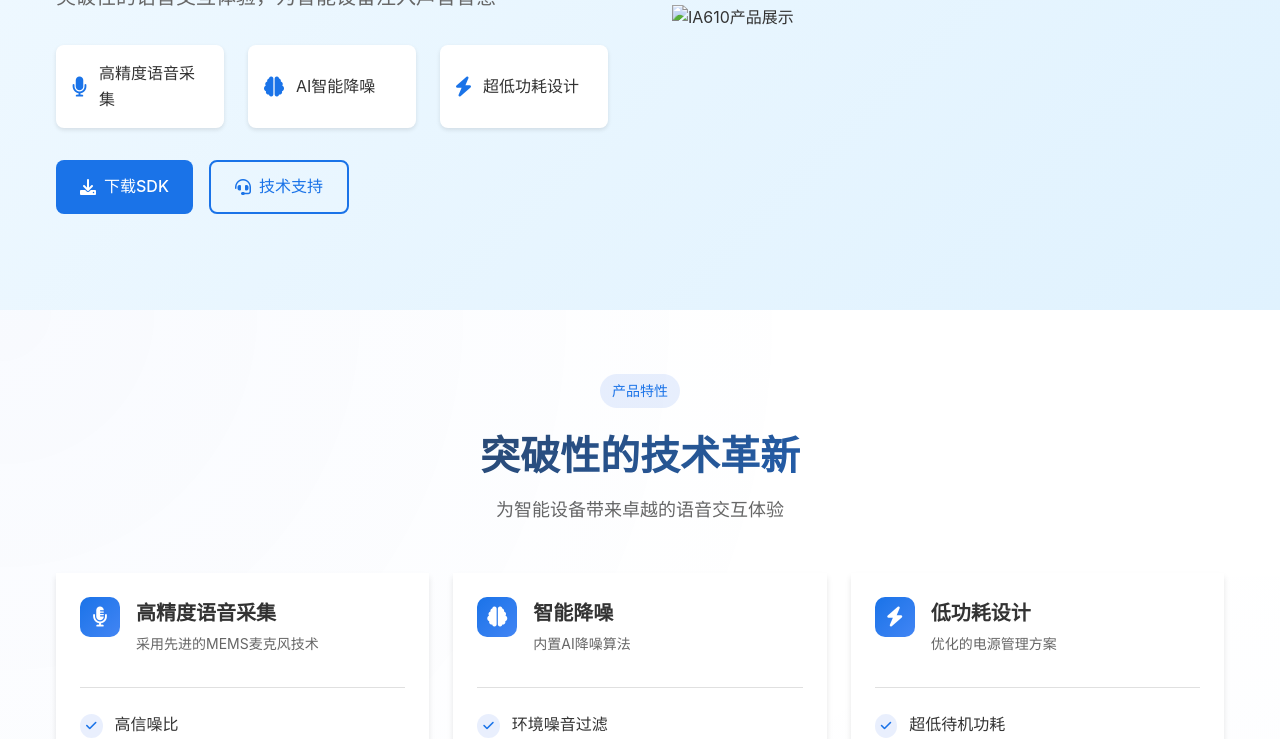
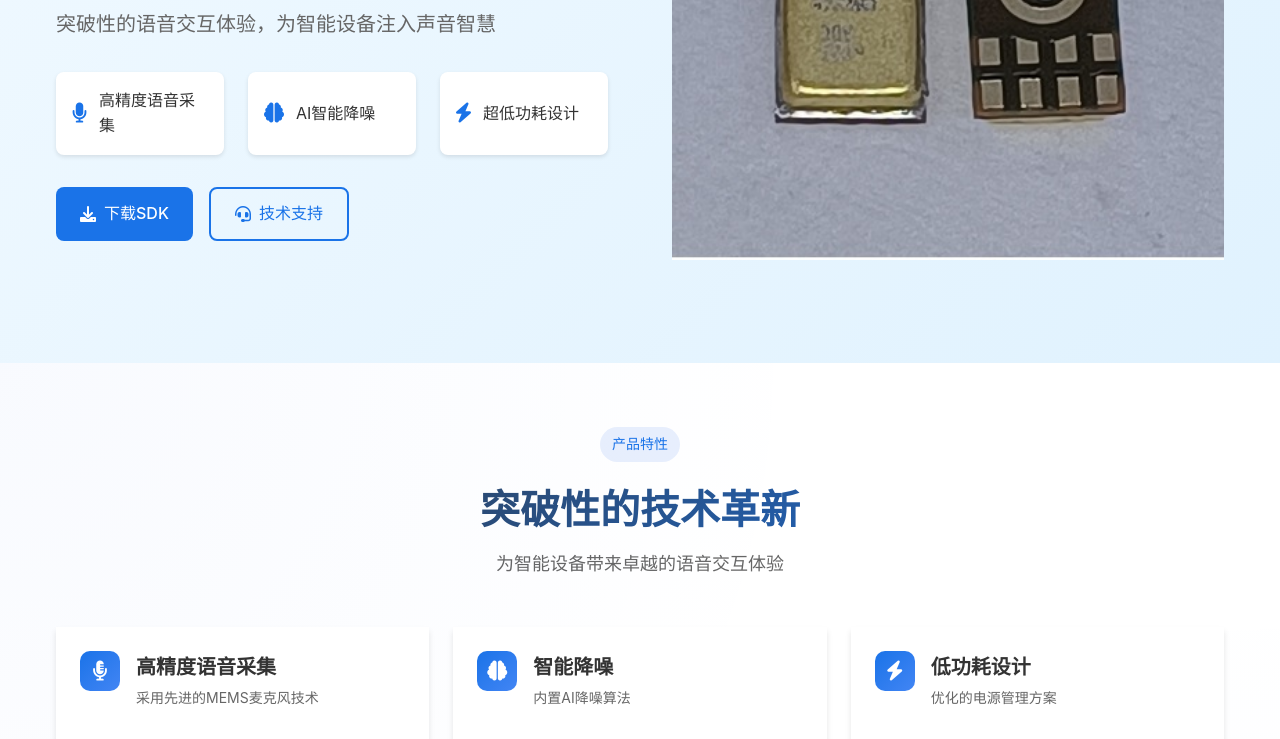
Before and after one commit to fbzyf/ia610-website, a website: page public/index.html in a window 1280 px wide. Shown: the part 361-1100 px from the top of the page. Drawn offline with Linux system fonts and the light colour scheme; files whose address does not match are found by name.

Commit message:
feat: 添加产品展示图片并更新图片路径

```diff
--- a/public/index.html
+++ b/public/index.html
@@ -61,7 +61,7 @@
                 </div>
             </div>
             <div class="hero-image">
-                <img src="images/ia610-product.png" alt="IA610产品展示">
+                <img src="images/ia610-product.jpg" alt="IA610产品展示">
             </div>
         </div>
     </section>
```
Also changed, not shown: public/images/ia610-product.jpg (added).
